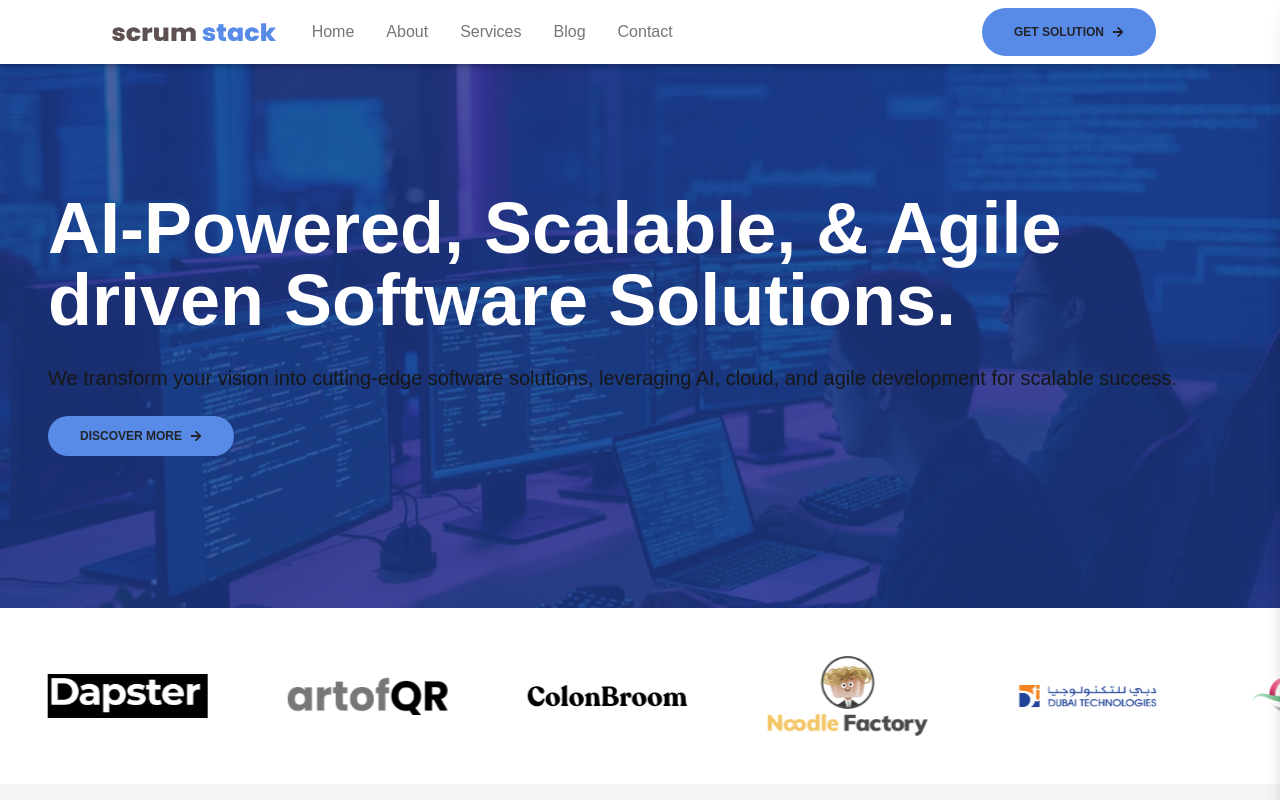
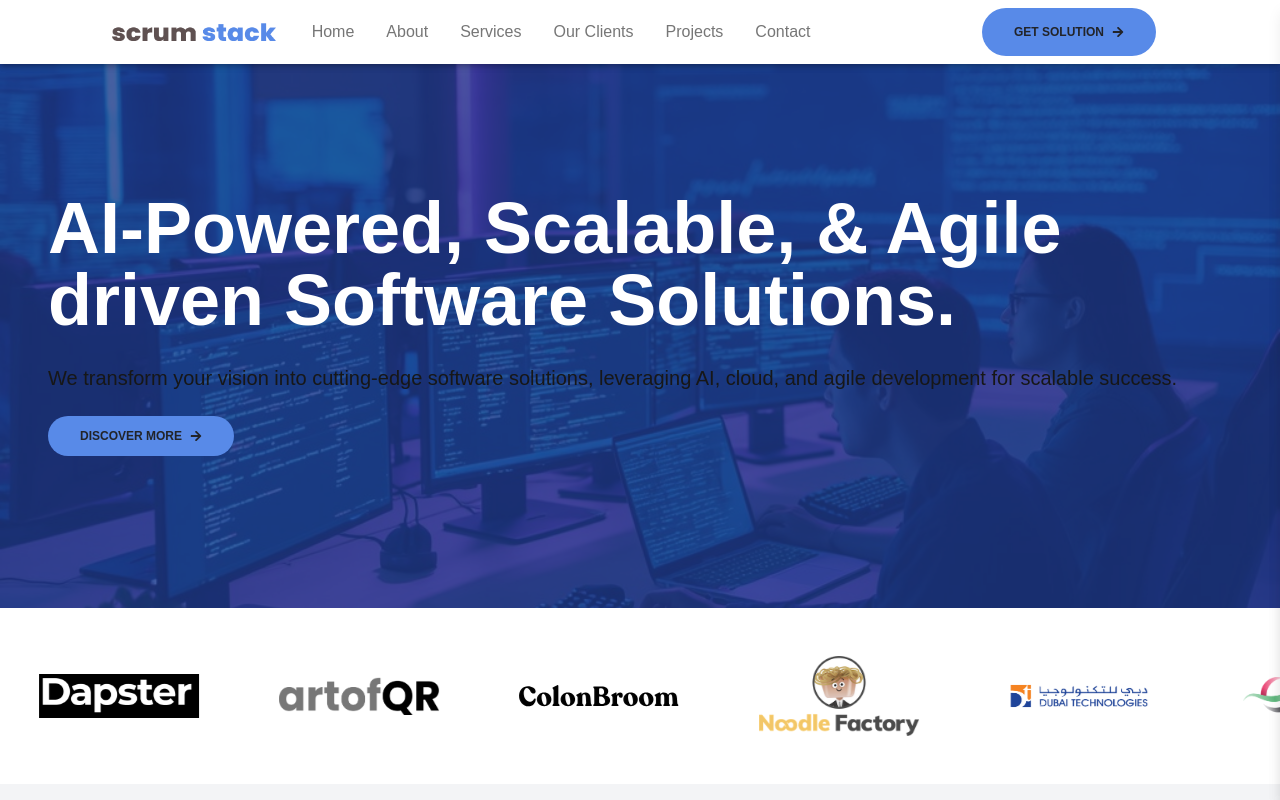
Before and after one commit to im-hamza-dev/scrum-stack-website, a Next.js app: page / in a window 1280 px wide. Shown: the top 800 px of the page. Built offline with nearby package versions, Linux system fonts and the light colour scheme.

Commit message:
added link of navbar tabs to scroll on the component

```diff
--- a/src/app/components/Navbar/menu.js
+++ b/src/app/components/Navbar/menu.js
@@ -1,30 +1,37 @@
-import Link from "next/link";
-
 const NAV_ITEMS = [
-    { href: "/", label: "Home" },
-    { href: "/about", label: "About" },
-    { href: "/services", label: "Services" },
-    { href: "/blog", label: "Blog" },
-    { href: "/contact", label: "Contact" },
+    { href: "#home", label: "Home" },
+    { href: "#about", label: "About" },
+    { href: "#services", label: "Services" },
+    { href: "#reviews", label: "Our Clients" },
+    { href: "#projects", label: "Projects" },
+    { href: "#contact", label: "Contact" },
 ];
 
 const MenuItems = () => {
+    const handleScroll = (e, targetId) => {
+        e.preventDefault(); // Prevent default anchor behavior
+        const target = document.querySelector(targetId);
+        if (target) {
+            target.scrollIntoView({ behavior: "smooth", block: "start" });
+        }
+    };
+
     return (
         <div className="hidden md:flex space-x-8">
             {NAV_ITEMS.map((item) => (
-            <Link
+                <a
                     key={item.href}
                     href={item.href}
+                    onClick={(e) => handleScroll(e, item.href)}
                     className="relative text-[#767676] hover:text-primary transition-colors
                         before:absolute before:bottom-0 before:left-0 before:w-full before:h-[2px]
                         before:bg-primary before:scale-x-0 before:origin-center before:transition-transform
                         before:duration-300 hover:before:scale-x-100"
                 >
                     {item.label}
-            </Link>
+                </a>
             ))}
         </div>
-
     );
 };
 
--- a/src/app/globals.css
+++ b/src/app/globals.css
@@ -14,6 +14,11 @@
   }
 }
 
+html {
+  scroll-behavior: smooth;
+}
+
+
 body {
   color: var(--foreground);
   background: var(--background);
--- a/src/app/page.js
+++ b/src/app/page.js
@@ -21,14 +21,15 @@ export default function Home() {
   return (
     <div>
       <Navbar />
-      <Banner />
-      <ClientSlideshow/>
-      <About/>
-      <ServicesComponent/>
-      <TechManagement/>
-      {/* <HeroSection/> */}
-      <ProjectShowcase/>
-      <Feedback/>
+      <div id="banner"><Banner /></div>
+      <div id="clients"><ClientSlideshow /></div>
+      <div id="about"><About /></div>
+      <div id="services"><ServicesComponent /></div>
+      <div id="tech-management"><TechManagement /></div>
+       {/* <HeroSection/> */}
+      <div id="projects"><ProjectShowcase /></div>
+      <div id="reviews"><Feedback /></div>
+      <div id="contact"><FAQContact/></div>
     </div>
   );
 }
```
Lines whose indentation alone changed are shown as unchanged.
